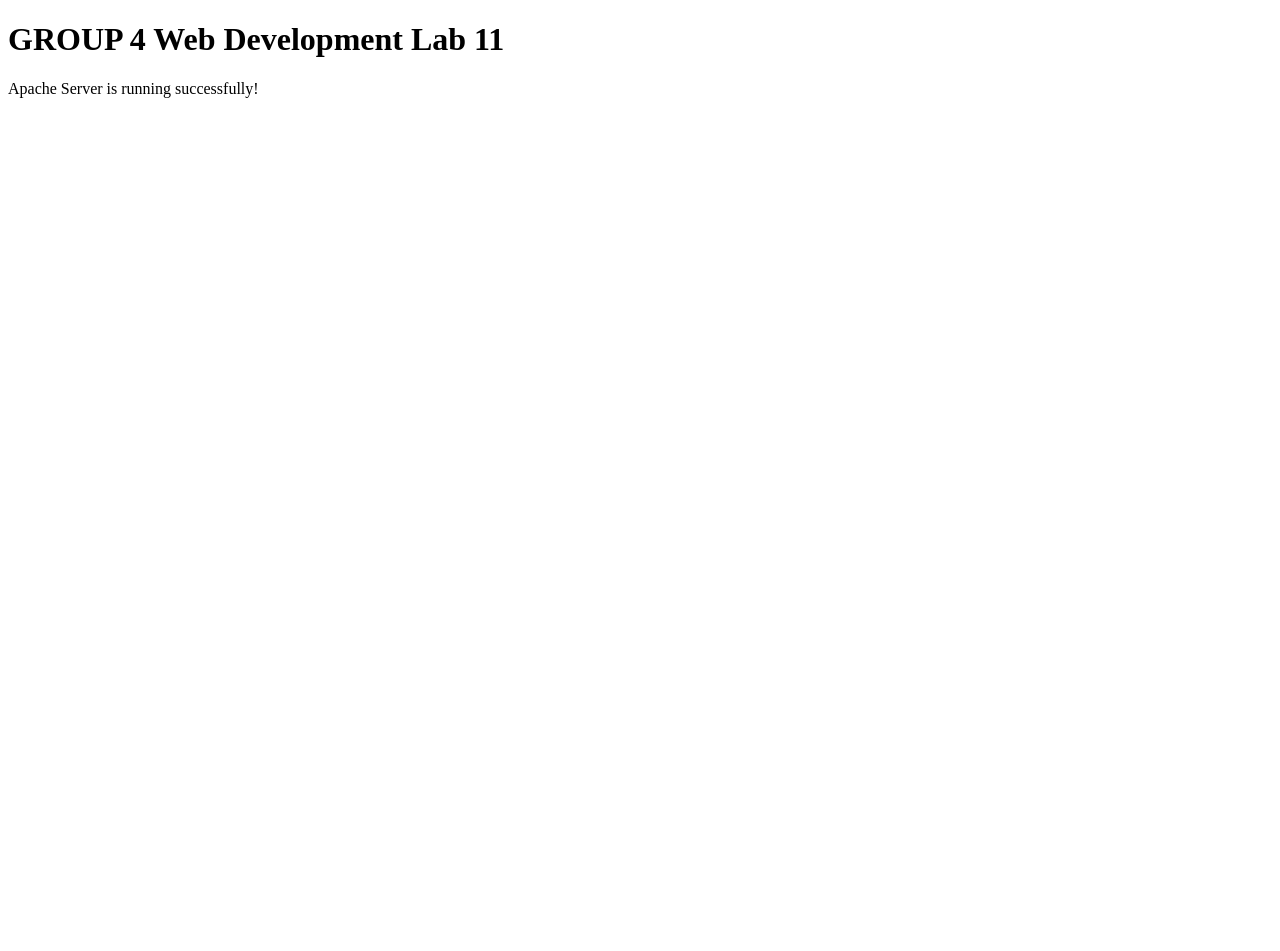
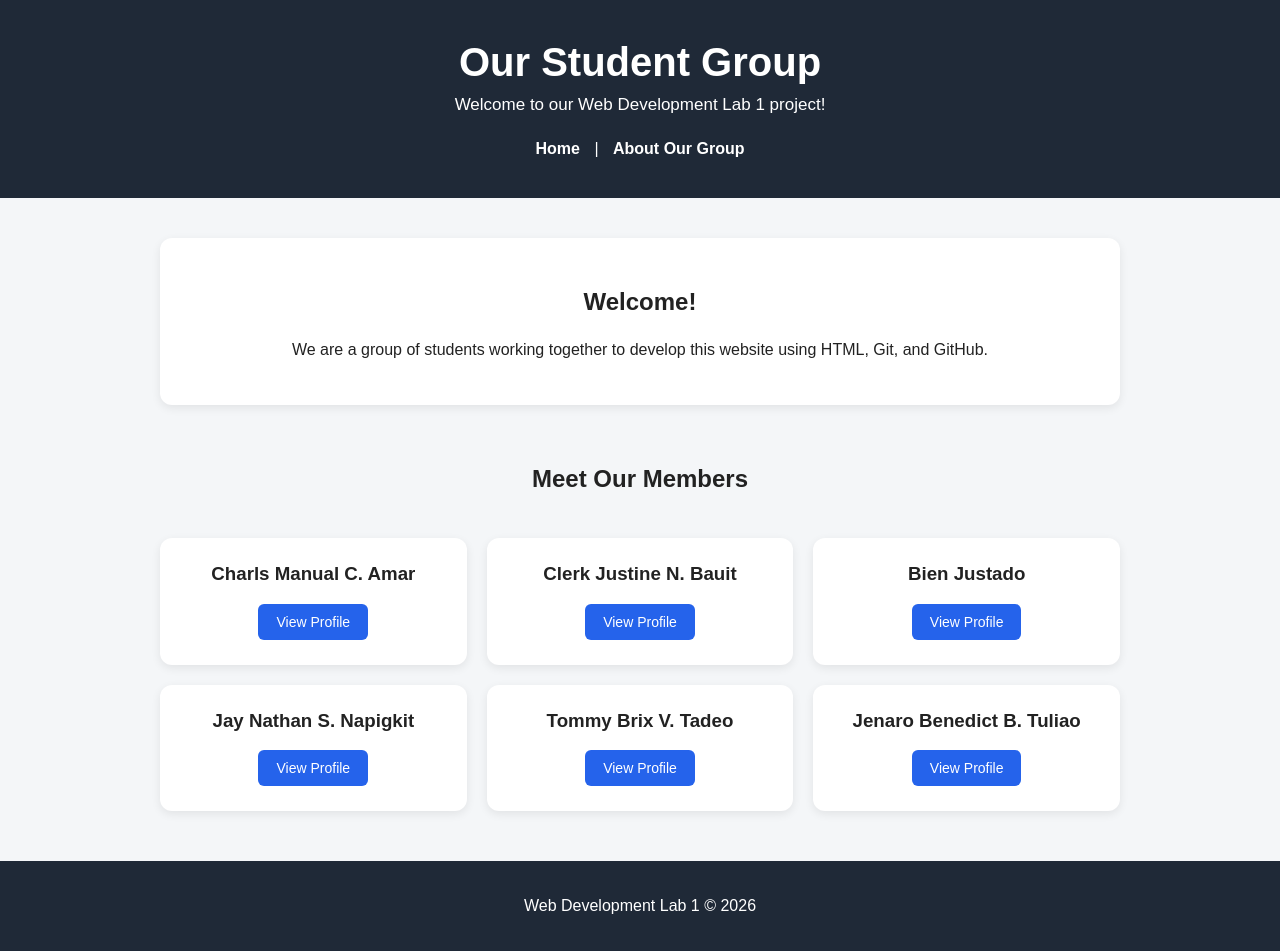
Before and after one commit to Nexon001/GROUP4, a plain HTML site: page index.html in a window 1280 px wide. Before the commit the page ends 800 px from the top, so only its background shows below. Drawn offline with Linux system fonts and the light colour scheme.

Commit message:
feature: create student group website

```diff
--- a/index.html
+++ b/index.html
@@ -3,10 +3,85 @@
 <head>
     <meta charset="UTF-8">
     <meta name="viewport" content="width=device-width, initial-scale=1.0">
-    <title>Testing Testing Wee Woo</title>
+    <title>Our Student Group</title>
+
+    <link rel="stylesheet" href="style.css">
 </head>
+
 <body>
-    <h1>GROUP 4 Web Development Lab 11</h1>
-    <p>Apache Server is running successfully!</p>
+
+    <header>
+        <h1>Our Student Group</h1>
+        <p>Welcome to our Web Development Lab 1 project!</p>
+
+        <nav>
+            <a href="index.html">Home</a> |
+            <a href="about.html">About Our Group</a>
+        </nav>
+    </header>
+
+    <main>
+
+        <section>
+            <h2>Welcome!</h2>
+            <p>
+                We are a group of students working together
+                to develop this website using HTML, Git, and GitHub.
+            </p>
+        </section>
+
+        <section>
+            <h2>Meet Our Members</h2>
+
+            <div>
+                <h3>Charls Manual C. Amar</h3>
+                <a href="charls.html">
+                    <button>View Profile</button>
+                </a>
+            </div>
+
+            <div>
+                <h3>Clerk Justine N. Bauit</h3>
+                <a href="justine.html">
+                    <button>View Profile</button>
+                </a>
+            </div>
+
+            <div>
+                <h3>Bien Justado</h3>
+                <a href="byen.html">
+                    <button>View Profile</button>
+                </a>
+            </div>
+
+            <div>
+                <h3>Jay Nathan S. Napigkit</h3>
+                <a href="nathan.html">
+                    <button>View Profile</button>
+                </a>
+            </div>
+
+            <div>
+                <h3>Tommy Brix V. Tadeo</h3>
+                <a href="brix.html">
+                    <button>View Profile</button>
+                </a>
+            </div>
+
+            <div>
+                <h3>Jenaro Benedict B. Tuliao</h3>
+                <a href="jenaro.html">
+                    <button>View Profile</button>
+                </a>
+            </div>
+
+        </section>
+
+    </main>
+
+    <footer>
+        <p>Web Development Lab 1 &copy; 2026</p>
+    </footer>
+
 </body>
 </html>
--- /dev/null
+++ b/style.css
@@ -0,0 +1,129 @@
+/* General */
+* {
+    box-sizing: border-box;
+}
+
+body {
+    margin: 0;
+    font-family: Arial, sans-serif;
+    background-color: #f4f6f8;
+    color: #222;
+}
+
+/* Header */
+header {
+    background-color: #1f2937;
+    color: white;
+    text-align: center;
+    padding: 40px 20px;
+}
+
+header h1 {
+    margin: 0 0 10px;
+    font-size: 40px;
+}
+
+header p {
+    margin: 0 0 25px;
+    font-size: 17px;
+}
+
+/* Navigation */
+nav a {
+    color: white;
+    text-decoration: none;
+    margin: 0 10px;
+    font-weight: bold;
+}
+
+nav a:hover {
+    text-decoration: underline;
+}
+
+/* Main content */
+main {
+    max-width: 1000px;
+    margin: 40px auto;
+    padding: 0 20px;
+}
+
+section {
+    margin-bottom: 40px;
+}
+
+section h2 {
+    text-align: center;
+    margin-bottom: 25px;
+}
+
+/* Welcome section */
+section:first-child {
+    background: white;
+    padding: 30px;
+    border-radius: 12px;
+    text-align: center;
+    box-shadow: 0 3px 10px rgba(0, 0, 0, 0.08);
+}
+
+/* Member cards */
+section:last-child {
+    display: grid;
+    grid-template-columns: repeat(3, 1fr);
+    gap: 20px;
+}
+
+section:last-child h2 {
+    grid-column: 1 / -1;
+}
+
+section:last-child div {
+    background: white;
+    padding: 25px;
+    text-align: center;
+    border-radius: 12px;
+    box-shadow: 0 3px 10px rgba(0, 0, 0, 0.08);
+}
+
+section:last-child div:hover {
+    transform: translateY(-4px);
+    transition: 0.2s;
+}
+
+section:last-child h3 {
+    margin-top: 0;
+}
+
+/* Buttons */
+button {
+    border: none;
+    padding: 10px 18px;
+    border-radius: 6px;
+    background-color: #2563eb;
+    color: white;
+    cursor: pointer;
+    font-size: 14px;
+}
+
+button:hover {
+    background-color: #1d4ed8;
+}
+
+/* Footer */
+footer {
+    background-color: #1f2937;
+    color: white;
+    text-align: center;
+    padding: 20px;
+    margin-top: 50px;
+}
+
+/* Mobile */
+@media (max-width: 700px) {
+    section:last-child {
+        grid-template-columns: 1fr;
+    }
+
+    header h1 {
+        font-size: 30px;
+    }
+}
```
